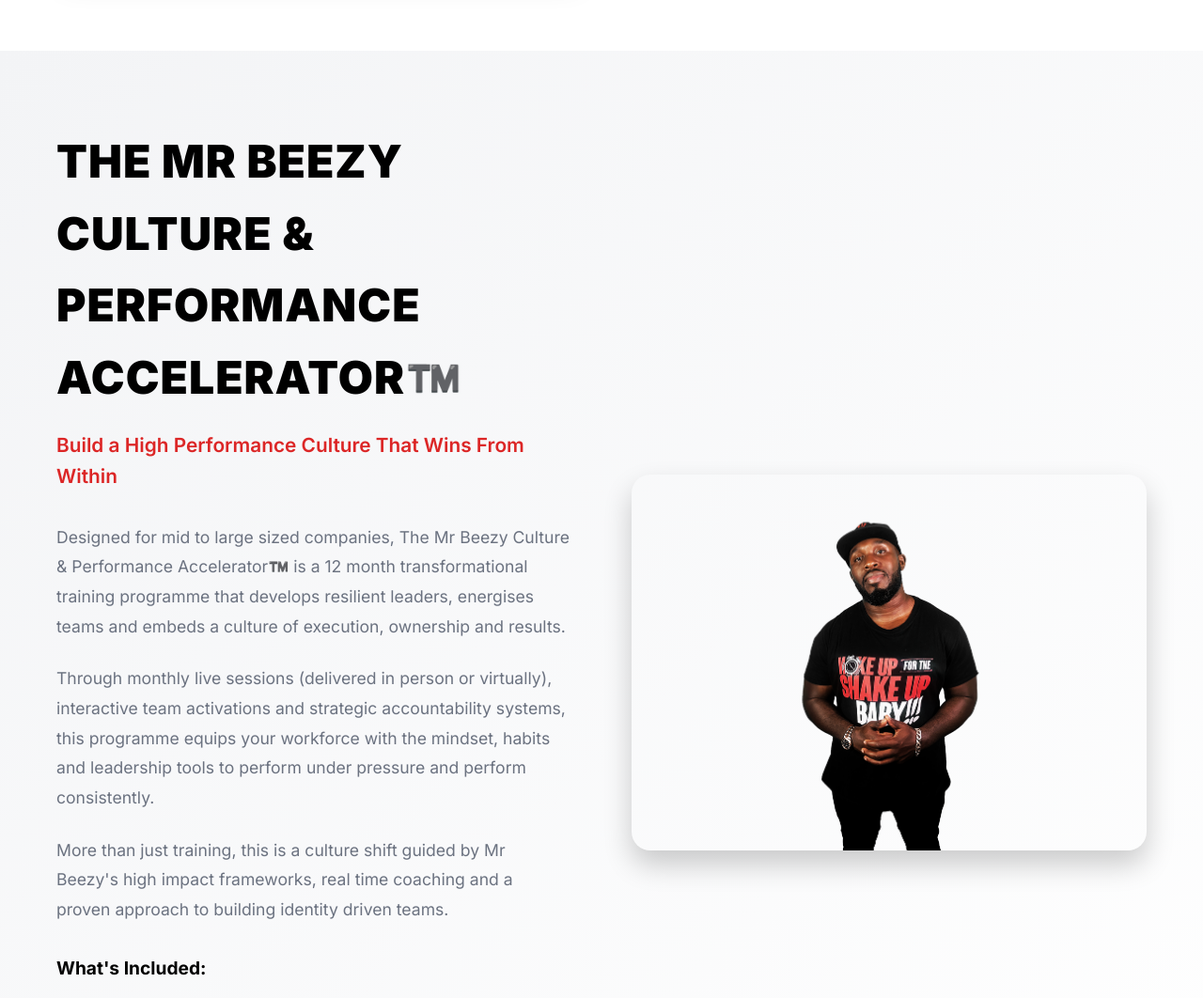
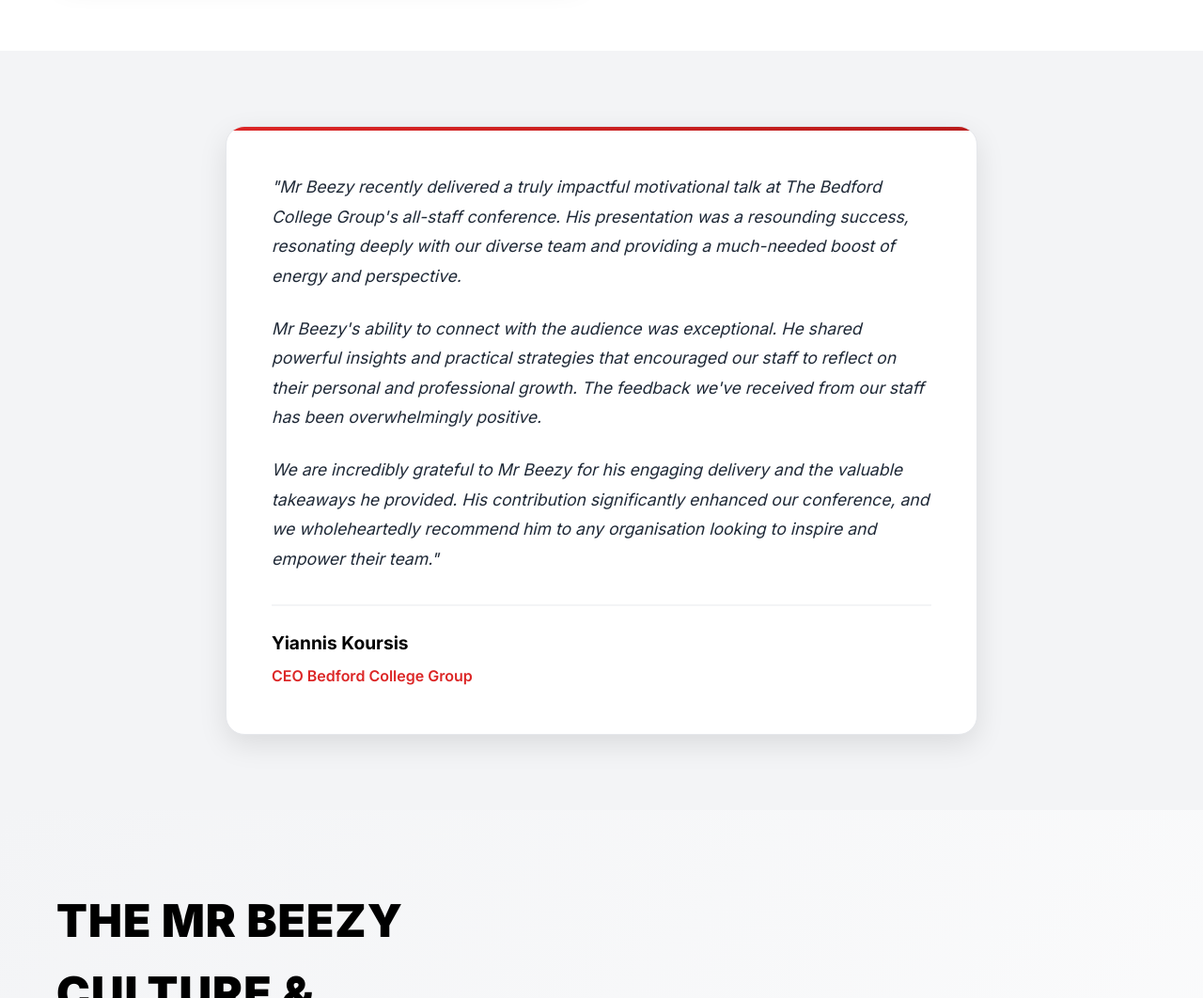
Before and after one commit to CWCMEDIA/mr-beezy-website, a plain HTML site: page business.html in a window 1280 px wide. Shown: the part 1920-2982 px from the top of the page at 94% size. Drawn offline with Linux system fonts and the light colour scheme.

Commit message:
Add Bedford College Group testimonial to business page

```diff
--- a/business-styles.css
+++ b/business-styles.css
@@ -27,6 +27,77 @@
     --transition-fast: 0.2s ease;
     --transition-normal: 0.3s ease;
     --transition-slow: 0.5s ease;
+}
+
+/* ===== TESTIMONIAL SECTION ===== */
+.testimonial-section {
+    padding: var(--section-padding);
+    background: var(--light-gray);
+}
+
+.testimonial-card {
+    background: var(--white);
+    border-radius: 20px;
+    padding: 3rem;
+    box-shadow: 0 10px 30px rgba(0, 0, 0, 0.1);
+    transition: all var(--transition-normal);
+    border: 1px solid #e5e7eb;
+    position: relative;
+    overflow: hidden;
+    max-width: 800px;
+    margin: 0 auto;
+}
+
+.testimonial-card::before {
+    content: '';
+    position: absolute;
+    top: 0;
+    left: 0;
+    width: 100%;
+    height: 4px;
+    background: linear-gradient(90deg, var(--primary-red), var(--primary-red-dark));
+}
+
+.testimonial-card:hover {
+    transform: translateY(-5px);
+    box-shadow: 0 20px 40px rgba(0, 0, 0, 0.15);
+}
+
+.testimonial-content {
+    position: relative;
+    z-index: 2;
+}
+
+.testimonial-text {
+    font-size: 1.1rem;
+    line-height: 1.8;
+    color: var(--dark-gray);
+    margin-bottom: 1.5rem;
+    font-style: italic;
+}
+
+.testimonial-text:last-of-type {
+    margin-bottom: 2rem;
+}
+
+.testimonial-author {
+    border-top: 2px solid var(--light-gray);
+    padding-top: 1.5rem;
+    margin-top: 1.5rem;
+}
+
+.author-name {
+    font-size: 1.2rem;
+    font-weight: 700;
+    color: var(--black);
+    margin-bottom: 0.5rem;
+}
+
+.author-title {
+    font-size: 1rem;
+    color: var(--primary-red);
+    font-weight: 600;
+    margin: 0;
 }
 
 html {
@@ -477,6 +548,15 @@ body {
         padding: 2rem 1.5rem;
     }
 
+    .testimonial-card {
+        padding: 2rem 1.5rem;
+        margin: 0 1rem;
+    }
+
+    .testimonial-text {
+        font-size: 1rem;
+    }
+
     .accelerator-content {
         grid-template-columns: 1fr;
         gap: 2rem;
--- a/business.html
+++ b/business.html
@@ -82,6 +82,23 @@
         </div>
     </section>
 
+    <!-- Testimonial Section -->
+    <section class="testimonial-section">
+        <div class="container">
+            <div class="testimonial-card">
+                <div class="testimonial-content">
+                    <p class="testimonial-text">"Mr Beezy recently delivered a truly impactful motivational talk at The Bedford College Group's all-staff conference. His presentation was a resounding success, resonating deeply with our diverse team and providing a much-needed boost of energy and perspective.</p>
+                    <p class="testimonial-text">Mr Beezy's ability to connect with the audience was exceptional. He shared powerful insights and practical strategies that encouraged our staff to reflect on their personal and professional growth. The feedback we've received from our staff has been overwhelmingly positive.</p>
+                    <p class="testimonial-text">We are incredibly grateful to Mr Beezy for his engaging delivery and the valuable takeaways he provided. His contribution significantly enhanced our conference, and we wholeheartedly recommend him to any organisation looking to inspire and empower their team."</p>
+                    <div class="testimonial-author">
+                        <h4 class="author-name">Yiannis Koursis</h4>
+                        <p class="author-title">CEO Bedford College Group</p>
+                    </div>
+                </div>
+            </div>
+        </div>
+    </section>
+
     <!-- Culture Accelerator Section -->
     <section class="culture-accelerator">
         <div class="container">
```
